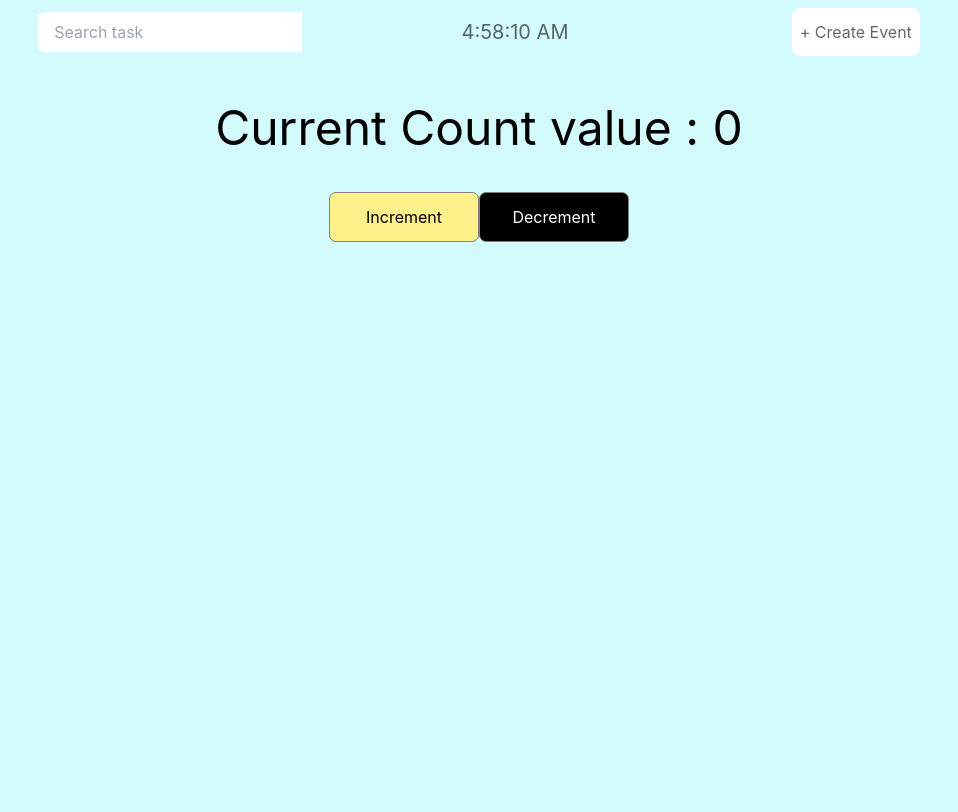
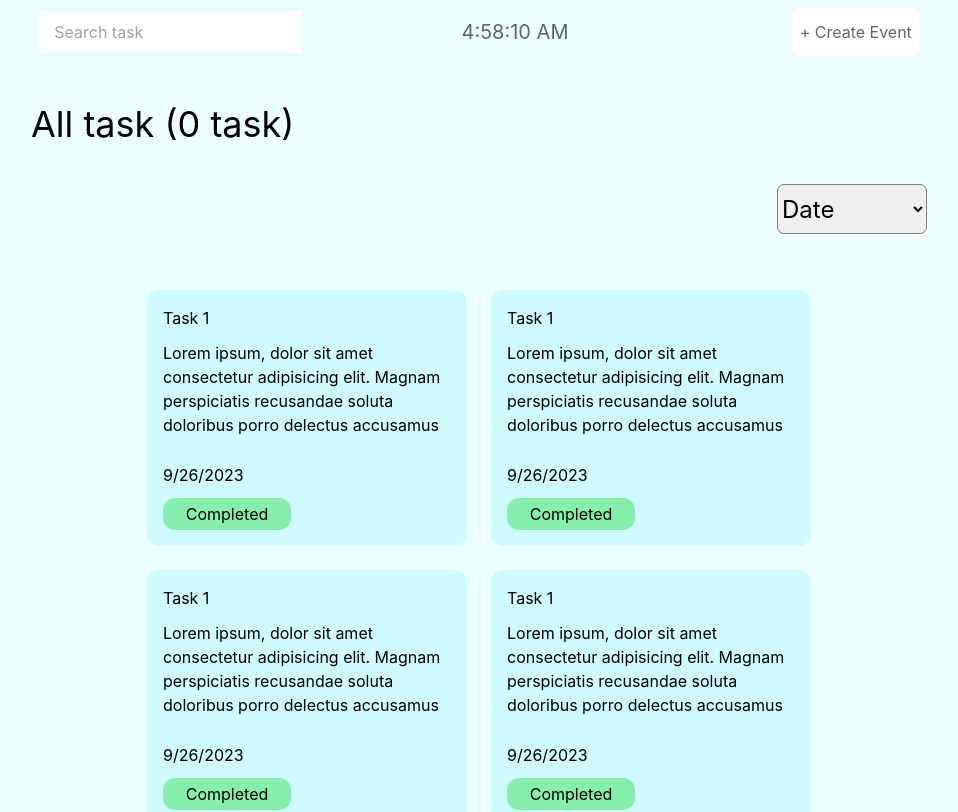
Before and after one commit to Saikatsamanta-glitch/Excelr-todo, a React (Create React App) app: page / in a window 1280 px wide. Shown: the top 812 px of the page, without its empty margins (161-1119 px from the left). Built offline with nearby package versions, Linux system fonts and the light colour scheme.

Commit message:
cards-build

```diff
--- a/src/App.js
+++ b/src/App.js
@@ -1,11 +1,25 @@
-import Counter from "./Components/Counter";
+import Card from "./Components/Card";
 import Navbar from "./Components/Navbar";
+import ViewSection from "./Components/ViewSection";
 
 function App() {
         return (
                 <>
                         <Navbar />
-                        <Counter />
+                        <div className="mx-48 mt-10">
+                                <h1 className="text-4xl">All task (0 task)</h1>
+                                <ViewSection />
+
+                                <div className="card_container mt-14 flex flex-wrap gap-6 justify-center">
+                                        <Card />
+                                        <Card />
+                                        <Card />
+                                        <Card />
+                                        <Card />
+                                        <Card />
+
+                                </div>
+                        </div>
                 </>
         );
 }
--- /dev/null
+++ b/src/Components/Card.jsx
@@ -0,0 +1,19 @@
+import React from 'react'
+
+export default function Card() {
+  return (
+    <div className='h-64 w-80 rounded-xl hover:scale-110 hover:border-2 hover:bg-white hover:border-black bg-cyan-100 p-4 flex flex-col justify-between'>
+    <h1>Task 1</h1>
+        <p className='limit_text'>Lorem ipsum, dolor sit amet consectetur adipisicing elit. Magnam perspiciatis recusandae soluta doloribus porro delectus accusamus enim dolor. Modi esse, dignissimos blanditiis atque corrupti molestiae consequuntur assumenda incidunt? Quibusdam, suscipit?</p>
+
+        <h2 className='mt-3'> {new Date().toLocaleDateString()} </h2>
+
+        <div className="options flex justify-between">
+        <button className='h-8 w-32 bg-green-300 rounded-xl'> Completed </button>
+        <i className="fi fi-rr-icon-star text-2xl"></i>
+        <i className="fi fi-rs-trash text-2xl"></i>
+
+        </div>
+    </div>
+  )
+}
--- a/src/Components/Counter.jsx
+++ b/src/Components/Counter.jsx
@@ -14,8 +14,8 @@ export default function Counter() {
         return (
                 <center className="mt-10">
                <h1 className="text-5xl">Current Count value : {count}</h1>
-               <button className='btn bg-yellow-200 mt-10' onClick={inc}>Increment</button>
-               <button className='btn bg-black mt-10 text-white' onClick={dec}>Decrement</button>
+               <button className='btn bg-yellow-200 m-10' onClick={inc}>Increment</button>
+               <button className='btn bg-black m-10 text-white' onClick={dec}>Decrement</button>
                </center>
         )
 }
--- /dev/null
+++ b/src/Components/ViewSection.jsx
@@ -0,0 +1,18 @@
+import React from 'react'
+
+export default function ViewSection() {
+  return (
+        <div className="view flex justify-between mt-10">
+        <div>
+        <i className="fi fi-rr-settings-sliders m-5 text-3xl"></i>
+        <i className="fi fi-rr-apps m-5 text-3xl"></i>
+        </div>
+        <select className=" border-none btn text-2xl" >
+                <option disabled >Sort by</option>
+                <option value="date">Date</option>
+                <option value="complete">Complete</option>
+                <option value="incomplete">Incomplete</option>
+        </select>
+</div>
+  )
+}
--- a/src/index.css
+++ b/src/index.css
@@ -1,25 +1,33 @@
 @tailwind base;
 @tailwind components;
 @tailwind utilities;
-@import url('https://cdn-uicons.flaticon.com/uicons-regular-rounded/css/uicons-regular-rounded.css');
+@import url("https://cdn-uicons.flaticon.com/uicons-regular-rounded/css/uicons-regular-rounded.css");
+@import url('https://cdn-uicons.flaticon.com/uicons-regular-straight/css/uicons-regular-straight.css');
+
 
 body {
   margin: 0;
-  font-family: -apple-system, BlinkMacSystemFont, 'Segoe UI', 'Roboto', 'Oxygen',
-    'Ubuntu', 'Cantarell', 'Fira Sans', 'Droid Sans', 'Helvetica Neue',
+  font-family: -apple-system, BlinkMacSystemFont, "Segoe UI", "Roboto", "Oxygen",
+    "Ubuntu", "Cantarell", "Fira Sans", "Droid Sans", "Helvetica Neue",
     sans-serif;
   -webkit-font-smoothing: antialiased;
   -moz-osx-font-smoothing: grayscale;
-  background: #d4fbfb;
+  background: #ebffff;
 }
 
 code {
-  font-family: source-code-pro, Menlo, Monaco, Consolas, 'Courier New',
+  font-family: source-code-pro, Menlo, Monaco, Consolas, "Courier New",
     monospace;
 }
-.btn{
-        height: 50px;
-        width: 150px;
-        border: 1px solid gray;
-        border-radius: 7px;
+.btn {
+  height: 50px;
+  width: 150px;
+  border: 1px solid gray;
+  border-radius: 7px;
 }
+.limit_text {
+  max-height: 100px; /* Adjust the height to limit the number of lines */
+  overflow: hidden;
+  text-overflow: ellipsis; /* Optional: Add ellipsis (...) for text overflow */
+   /* Optional: Prevent text from wrapping */
+}
```
